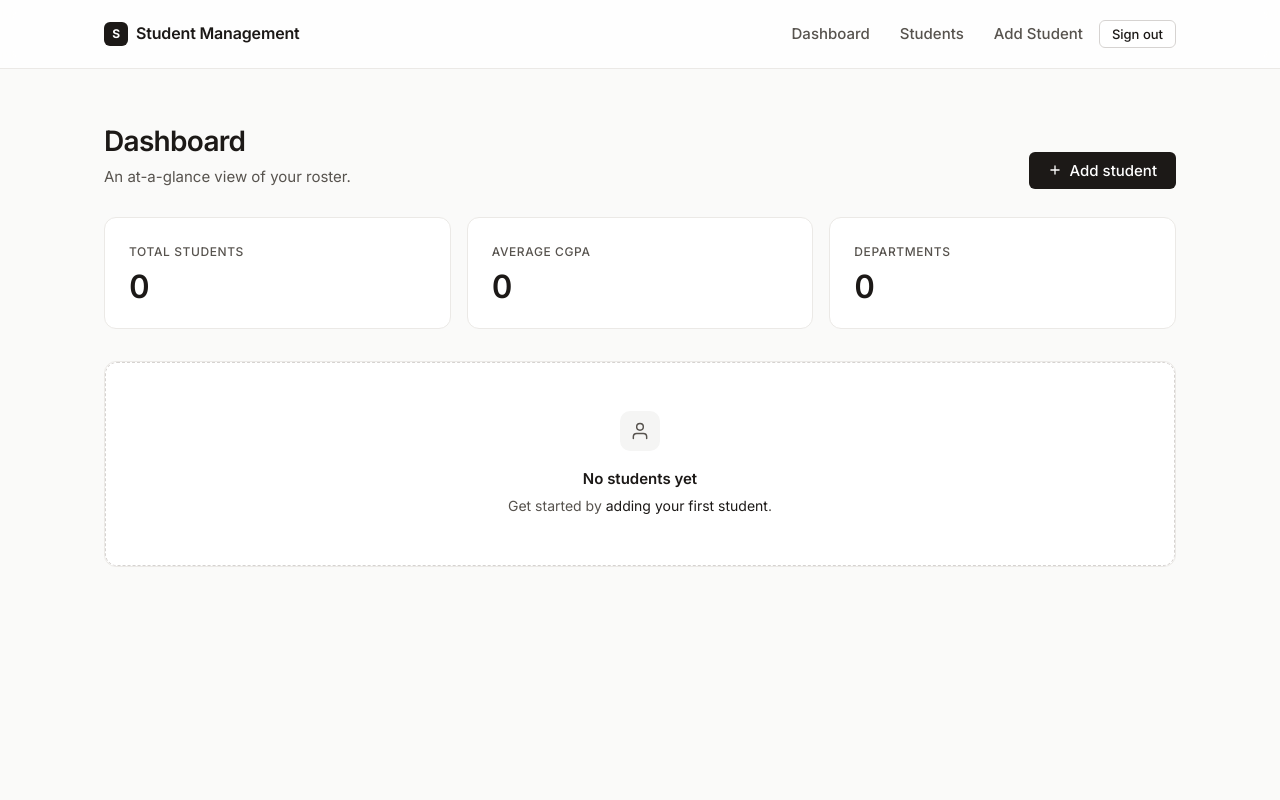
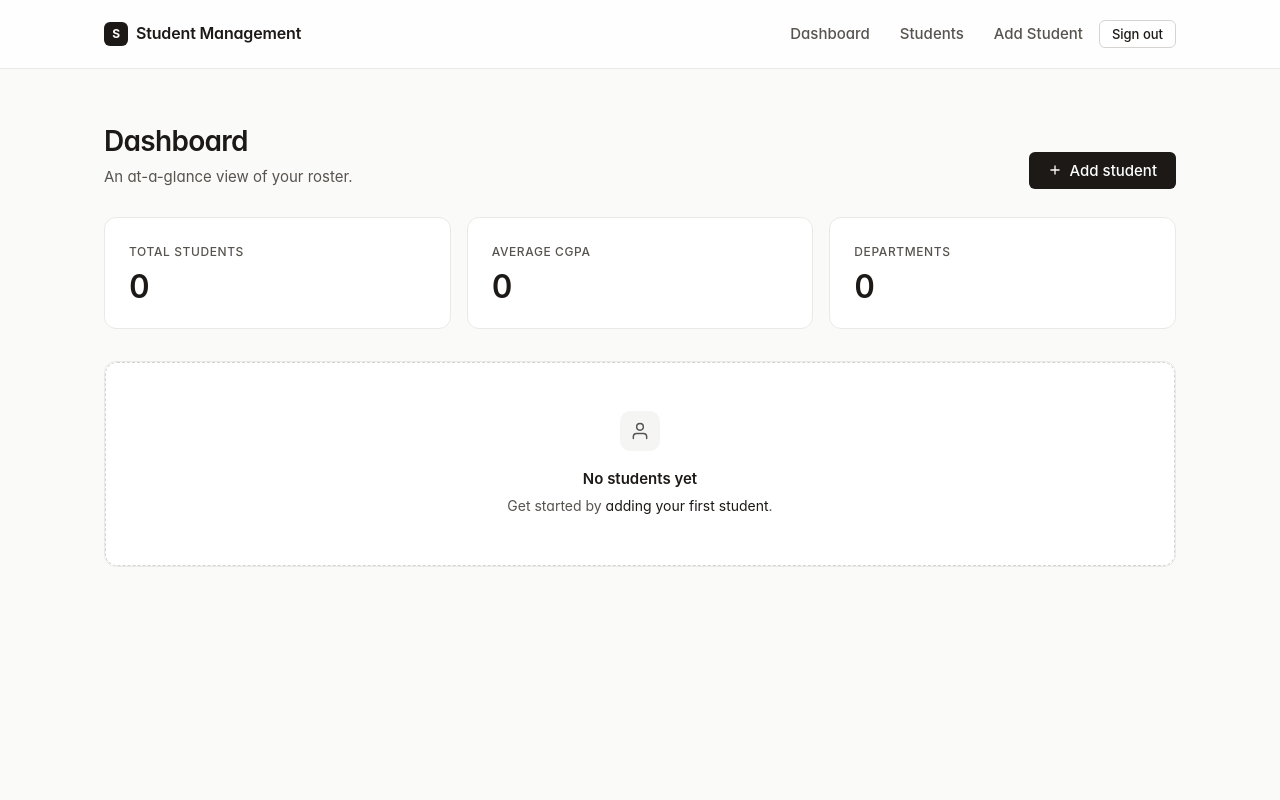
Before and after one commit to zainulwahaj/student-management-app, a Flask app: page /dashboard in a window 1280 px wide. Run offline with Flask 3, Linux system fonts and the light colour scheme; the visitor is signed in with stand-in values (Sample User, id 1).

Commit message:
Stabilize Selenium pipeline

```diff
--- a/app/templates/base.html
+++ b/app/templates/base.html
@@ -8,9 +8,6 @@
     Design system generated by Claude Design (claude.ai/design)
     Source: colors_and_type.css + ui_kits/sms/*
   -->
-  <link rel="preconnect" href="https://fonts.googleapis.com"/>
-  <link rel="preconnect" href="https://fonts.gstatic.com" crossorigin/>
-  <link href="https://fonts.googleapis.com/css2?family=Inter:wght@400;500;600;700&family=JetBrains+Mono:wght@400;500&display=swap" rel="stylesheet"/>
   <style>
     /* ── Design Tokens ─────────────────────────────────────────────────── */
     :root {
@@ -47,8 +44,8 @@
       --color-live-dot-glow:  rgba(22,163,74,.18);
 
       /* Typography */
-      --font-sans:  'Inter', -apple-system, BlinkMacSystemFont, system-ui, sans-serif;
-      --font-mono:  'JetBrains Mono', ui-monospace, 'Cascadia Code', monospace;
+      --font-sans:  -apple-system, BlinkMacSystemFont, 'Segoe UI', system-ui, sans-serif;
+      --font-mono:  ui-monospace, 'SFMono-Regular', 'Cascadia Code', monospace;
       --font-features-sans: 'cv11','ss01';
 
       --text-xs:    0.75rem;
```
Also changed, not shown: 1 other file.
